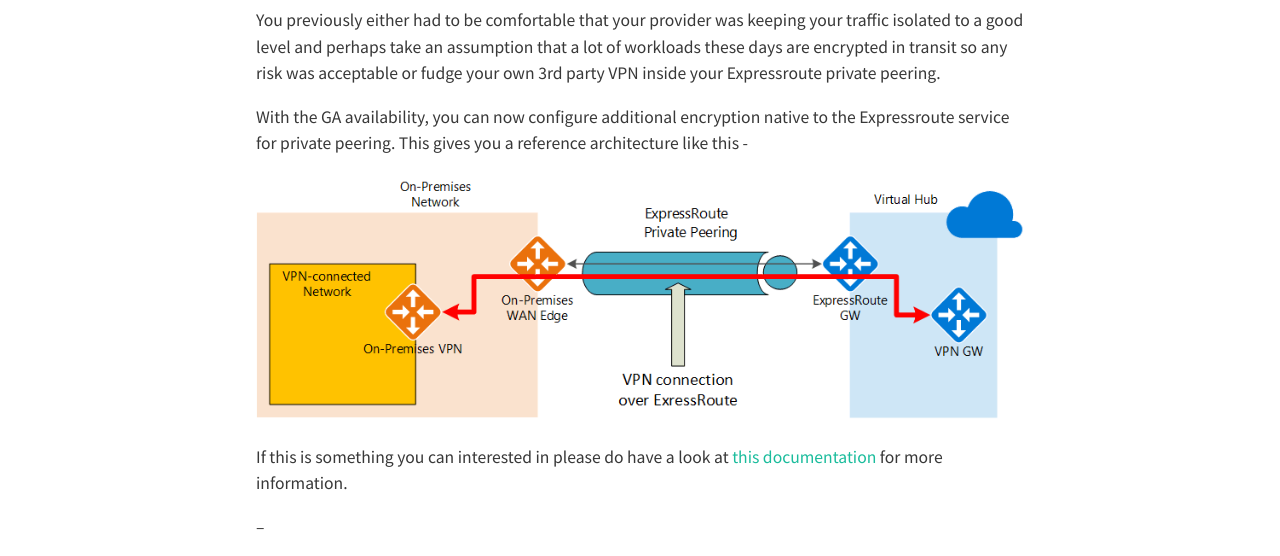
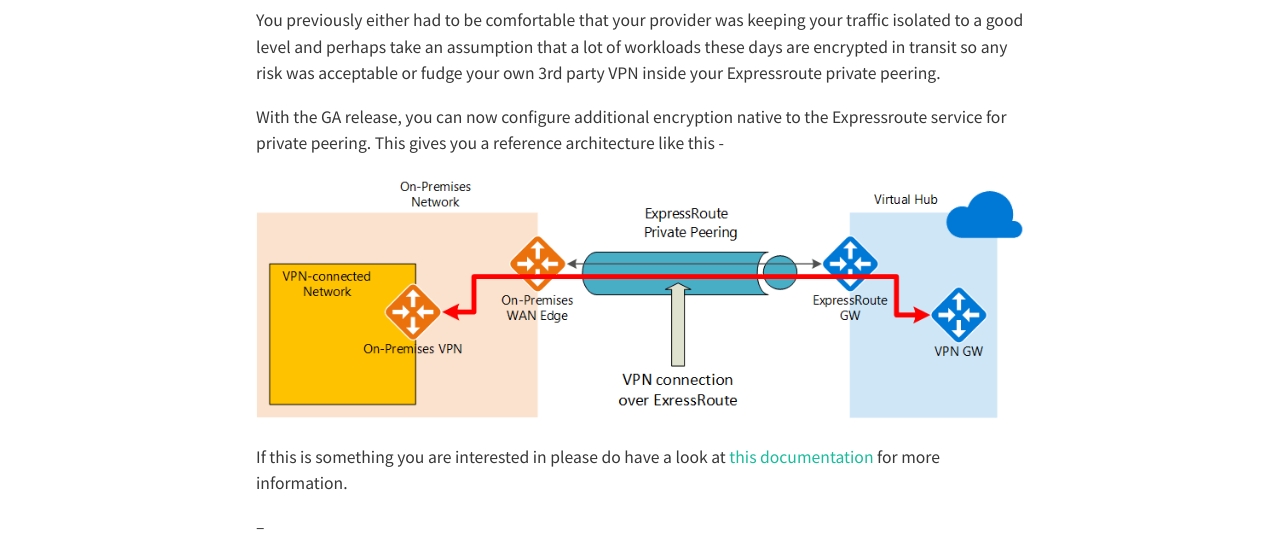
Before and after one commit to rossinthecloud/rossinthecloud.github.io, a Jekyll site: the page built from _posts/2020-11-18-Day8of100DaysOfCloud-VPNExpressroute.md, in a window 1280 px wide. Shown: the part 483-1039 px from the top of the page. Built offline with Jekyll 4.4.1, drawn with Linux system fonts in a browser that asks for light colours; nearby versions of some CDN libraries; comment, search, counter and statistics services are not loaded.

Commit message:
Day 8 100DaysOfCloud

```diff
--- a/_posts/2020-11-18-Day8of100DaysOfCloud-VPNExpressroute.md
+++ b/_posts/2020-11-18-Day8of100DaysOfCloud-VPNExpressroute.md
@@ -10,11 +10,11 @@
 
 You previously either had to be comfortable that your provider was keeping your traffic isolated to a good level and perhaps take an assumption that a lot of workloads these days are encrypted in transit so any risk was acceptable or fudge your own 3rd party VPN inside your Expressroute private peering.
 
-With the GA availability, you can now configure additional encryption native to the Expressroute service for private peering. This gives you a reference architecture like this -
+With the GA release, you can now configure additional encryption native to the Expressroute service for private peering. This gives you a reference architecture like this -
 
 ![]({{ site.baseurl }}/assets/img/blog/2020-11-18-Day8of100DaysOfCloud-VPNExpressroute/1.png)
 
-If this is something you can interested in please do have a look at <a href="https://docs.microsoft.com/en-us/azure/vpn-gateway/site-to-site-vpn-private-peering" target="_blank">this documentation</a> for more information.
+If this is something you are interested in please do have a look at <a href="https://docs.microsoft.com/en-us/azure/vpn-gateway/site-to-site-vpn-private-peering" target="_blank">this documentation</a> for more information.
 
 
 --
```
